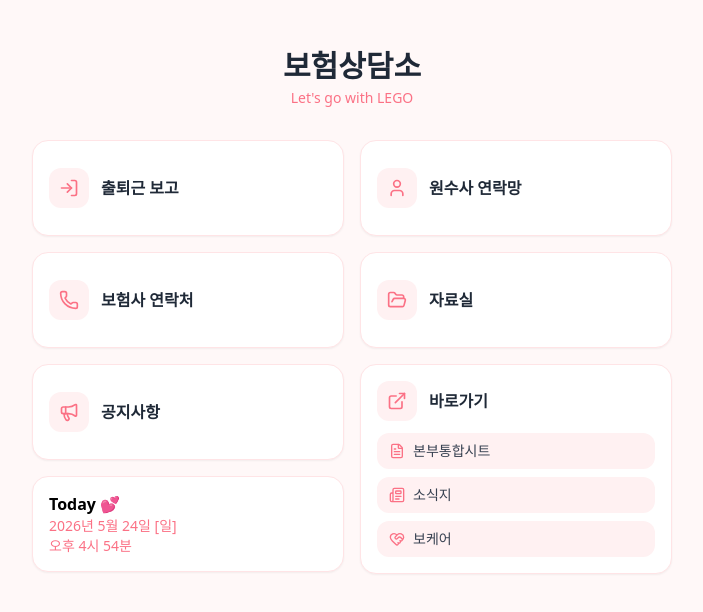
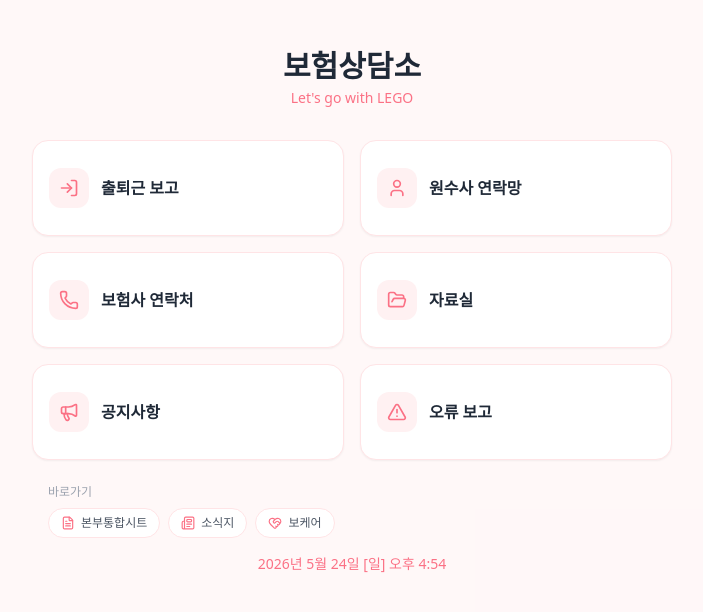
Before and after one commit to legobaeksunmi/withlego-site, a Next.js app: page / in a window 1280 px wide. Shown: the top 612 px of the page, without its empty margins (288-991 px from the left). Built offline with nearby package versions, Linux system fonts and the light colour scheme.

Commit message:
feat: update menu items and format date/time in live clock component

```diff
--- a/app/page.tsx
+++ b/app/page.tsx
@@ -1,5 +1,5 @@
 import Link from "next/link"
-import { LogIn, User, Phone, FolderOpen, Megaphone, FileText, Newspaper, HeartHandshake, ExternalLink } from "lucide-react"
+import { LogIn, User, Phone, FolderOpen, Megaphone, TriangleAlert, FileText, Newspaper, HeartHandshake } from "lucide-react"
 import { LiveClock } from "@/components/live-clock"
 
 type MenuItem = {
@@ -11,9 +11,11 @@ type MenuItem = {
 
 const menuItems: MenuItem[] = [
   { label: "출퇴근 보고", href: "/attendance", icon: LogIn },
-  { label: "원수사 연락망", href: "/contacts", mobileLabel: ["원수사", "연락망"], icon: User },
+  { label: "원수사 연락망", href: "/managers", mobileLabel: ["원수사", "연락망"], icon: User },
   { label: "보험사 연락처", href: "/insurance", mobileLabel: ["보험사", "연락처"], icon: Phone },
   { label: "자료실", href: "/resources", icon: FolderOpen },
+  { label: "공지사항", href: "/notices", icon: Megaphone },
+  { label: "오류 보고", href: "/errors", icon: TriangleAlert },
 ]
 
 const shortcuts = [
@@ -78,32 +80,11 @@ export default function Home() {
               </Link>
             )
           })}
-
-          <div className="flex flex-col gap-3 md:gap-4">
-            <Link
-              href="/notices"
-              className="bg-white rounded-2xl p-4 shadow-sm border border-rose-100 transition-all h-[88px] md:h-[96px] flex items-center cursor-pointer hover:shadow-md hover:border-rose-200 active:scale-[0.98]"
-            >
-              <div className="flex gap-3 items-center w-full">
-                <div className="w-10 h-10 rounded-xl bg-rose-50 flex items-center justify-center flex-shrink-0">
-                  <Megaphone className="h-5 w-5 text-rose-400" />
-                </div>
-                <div className="flex-1 min-w-0">
-                  <h3 className="font-semibold text-gray-800 text-sm md:text-base leading-tight">공지사항</h3>
-                </div>
-              </div>
-            </Link>
-            <LiveClock />
         </div>
 
-          <div className="bg-white rounded-2xl p-4 shadow-sm border border-rose-100 transition-all flex flex-col cursor-default">
-            <div className="flex gap-3 items-center w-full mb-3">
-              <div className="w-10 h-10 rounded-xl bg-rose-50 flex items-center justify-center flex-shrink-0">
-                <ExternalLink className="h-5 w-5 text-rose-400" />
-              </div>
-              <h3 className="font-semibold text-gray-800 text-sm md:text-base leading-tight">바로가기</h3>
-            </div>
-            <div className="flex flex-col gap-2">
+        <div className="rounded-2xl p-4 flex flex-col items-start justify-center mt-2">
+          <p className="text-xs text-gray-400 mb-2">바로가기</p>
+          <div className="flex flex-wrap gap-2">
             {shortcuts.map((shortcut) => {
               const Icon = shortcut.icon
               return (
@@ -112,16 +93,17 @@ export default function Home() {
                   href={shortcut.href}
                   target="_blank"
                   rel="noopener noreferrer"
-                    className="inline-flex items-center gap-2 px-3 py-2 rounded-xl bg-rose-50 text-xs md:text-sm text-gray-700 hover:bg-rose-100 transition-colors"
+                  className="inline-flex items-center gap-1.5 px-3 py-1.5 rounded-full bg-white border border-rose-100 text-xs text-gray-600 hover:border-rose-200 hover:bg-rose-50 transition-colors whitespace-nowrap"
                 >
-                    <Icon className="h-4 w-4 text-rose-400 shrink-0" />
-                    <span className="flex-1">{shortcut.label}</span>
+                  <Icon className="h-3.5 w-3.5 text-rose-400 shrink-0" />
+                  <span>{shortcut.label}</span>
                 </a>
               )
             })}
           </div>
         </div>
-        </div>
+
+        <LiveClock />
       </div>
     </main>
   )
--- a/components/live-clock.tsx
+++ b/components/live-clock.tsx
@@ -4,41 +4,34 @@ import { useEffect, useState } from "react"
 
 const WEEKDAYS = ["일", "월", "화", "수", "목", "금", "토"]
 
-function formatDate(date: Date) {
-  const year = date.getFullYear()
-  const month = date.getMonth() + 1
-  const day = date.getDate()
-  const weekday = WEEKDAYS[date.getDay()]
-  return `${year}년 ${month}월 ${day}일 [${weekday}]`
-}
+function format(now: Date) {
+  const year = now.getFullYear()
+  const month = now.getMonth() + 1
+  const day = now.getDate()
+  const weekday = WEEKDAYS[now.getDay()]
 
-function formatTime(date: Date) {
-  const hours24 = date.getHours()
-  const minutes = date.getMinutes()
-  const meridiem = hours24 < 12 ? "오전" : "오후"
-  let hours12 = hours24 % 12
-  if (hours12 === 0) hours12 = 12
-  const paddedMinutes = String(minutes).padStart(2, "0")
-  return `${meridiem} ${hours12}시 ${paddedMinutes}분`
+  let hours = now.getHours()
+  const minutes = now.getMinutes().toString().padStart(2, "0")
+  const meridiem = hours < 12 ? "오전" : "오후"
+  hours = hours % 12
+  if (hours === 0) hours = 12
+
+  return `${year}년 ${month}월 ${day}일 [${weekday}] ${meridiem} ${hours}:${minutes}`
 }
 
 export function LiveClock() {
-  const [now, setNow] = useState<Date | null>(null)
+  const [text, setText] = useState<string | null>(null)
 
   useEffect(() => {
-    setNow(new Date())
-    const interval = setInterval(() => setNow(new Date()), 1000)
-    return () => clearInterval(interval)
+    const update = () => setText(format(new Date()))
+    update()
+    const id = setInterval(update, 1000)
+    return () => clearInterval(id)
   }, [])
 
   return (
-    <div
-      className="bg-white rounded-2xl p-4 shadow-sm border border-rose-100 transition-all h-[88px] md:h-[96px] flex flex-col justify-center cursor-default"
-      suppressHydrationWarning
-    >
-      <p className="font-bold text-gray-900 text-sm md:text-base leading-tight">Today 💕</p>
-      <p className="text-xs md:text-sm font-medium text-rose-400 leading-tight mt-1">{now ? formatDate(now) : ""}</p>
-      <p className="text-xs md:text-sm font-medium text-rose-400 leading-tight">{now ? formatTime(now) : ""}</p>
-    </div>
+    <p className="text-center text-rose-400 text-sm font-medium mt-8" suppressHydrationWarning>
+      {text ?? "\u00A0"}
+    </p>
   )
 }
```
Lines whose indentation alone changed are shown as unchanged.
